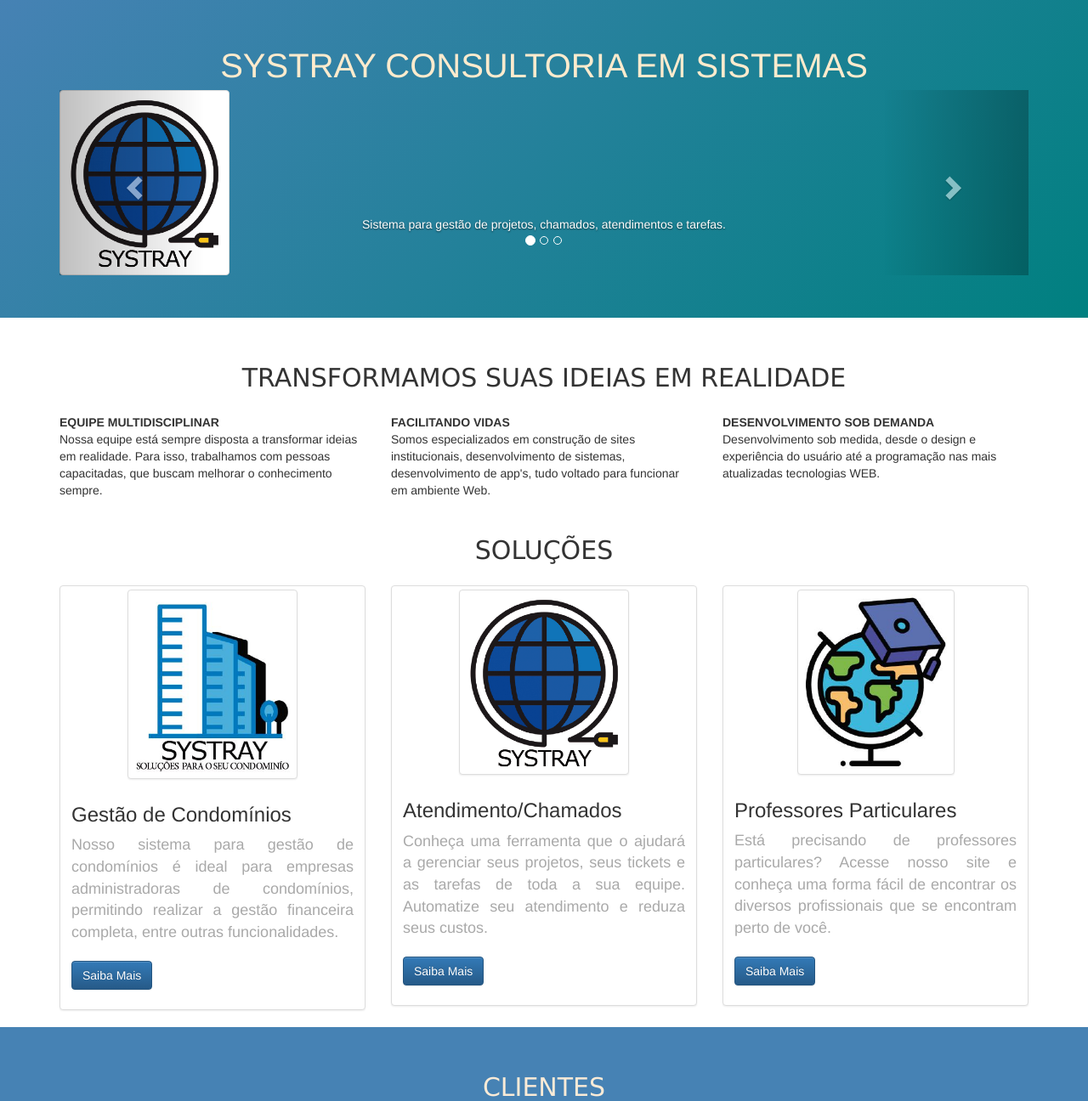
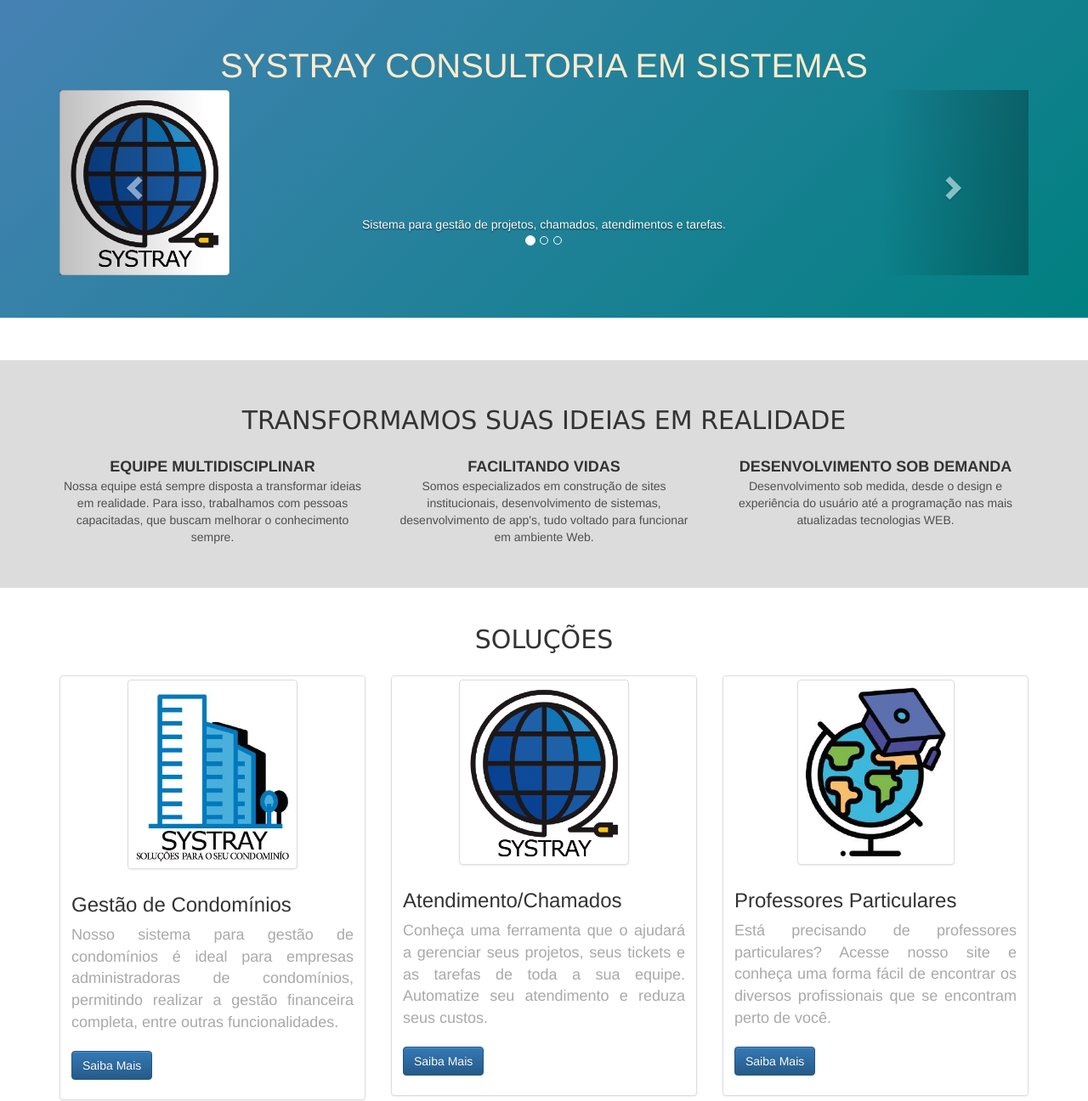
Before and after one commit to Systray-Informatica/site, a PHP site: page / in a window 1280 px wide. Shown: the part 98-1394 px from the top of the page at 85% size. Run offline with PHP 8.4, Linux system fonts and the light colour scheme; some libraries are stand-ins or nearby versions.

Commit message:
Itens de estilos incluídos

```diff
--- a/app/css/style.css
+++ b/app/css/style.css
@@ -17,7 +17,10 @@ p{color: blanchedalmond;font-size: 18px;}
 #blast { margin: 50px 0;}
 #p1 { text-align: justify; color:#A9A9A9; font-size: 18px;}
 #p2 { text-align: justify; color:#4F4F4F; font-size: 18px;}
+#p3 { text-align: center; color:#4F4F4F; font-size: 14px;}
+#p4 { text-align: center; columns: #222322; font-size: 18px;}
 #clientes { padding: 50px 0 50px 0; background: #4682B4;}
+#diversos { padding: 50px 0 50px 0; background: #DCDCDC; }
 
 .lista_footer { margin-top:35px; }
 .link_menu { margin-top:20px; }
```
